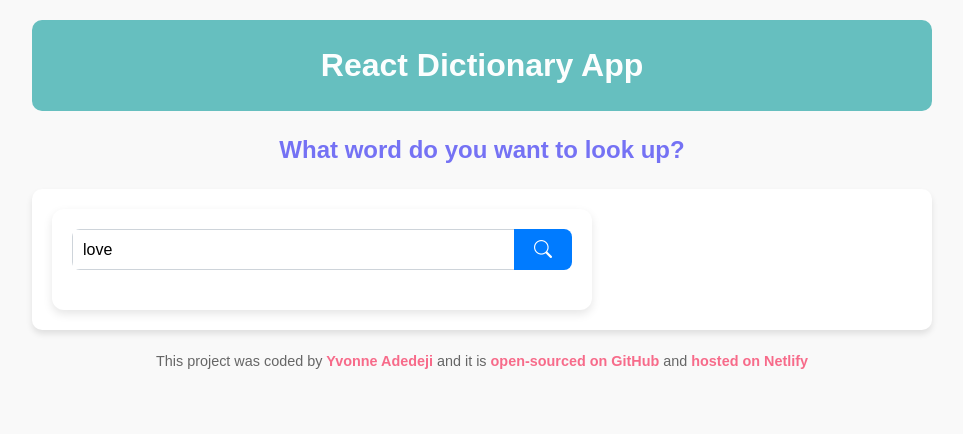
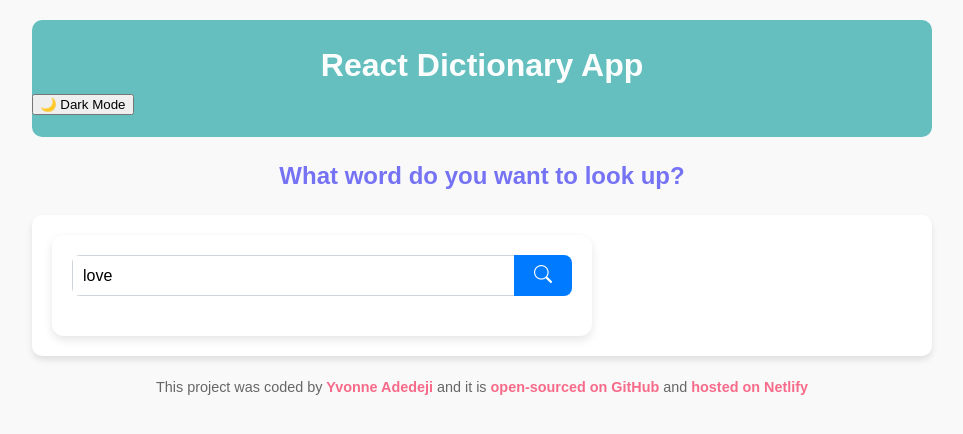
Before and after one commit to yvonnesarah/react-dictionary-app, a React (Create React App) app: page / in a window 1280 px wide. Shown: the top 434 px of the page, without its empty margins (158-1121 px from the left). Built offline with nearby package versions, Linux system fonts and the light colour scheme; no server answers.

Commit message:
Updated project App JavaScript - Added theme toggle

```diff
--- a/src/App.js
+++ b/src/App.js
@@ -1,18 +1,34 @@
+import { useState, useEffect } from "react";
 import "../src/styles/App.css";
-
 import Dictionary from "../src/components/Dictionary";
 
 function App() {
+  const [theme, setTheme] = useState("light");
+
+  useEffect(() => {
+    document.body.className = theme;
+  }, [theme]);
+
+  function toggleTheme() {
+    setTheme(theme === "light" ? "dark" : "light");
+  }
+
   return (
-    <div className="App">
+    <div className={`App ${theme}`}>
       <div className="container">
         <header className="App-header text-center">
           <h1>React Dictionary App</h1>
+          <button className="theme-toggle" onClick={toggleTheme}>
+            {theme === "light" ? "🌙 Dark Mode" : "☀️ Light Mode"}
+          </button>
         </header>
+
         <h2>What word do you want to look up?</h2>
+
         <main>
           <Dictionary defaultKeyword="love" />
         </main>
+
         <footer className="text-center">
           This project was coded by{" "}
           <a
@@ -36,7 +52,7 @@ function App() {
             target="_blank"
             rel="noreferrer"
           >
-           hosted on Netlify
+            hosted on Netlify
           </a>
         </footer>
       </div>
```
